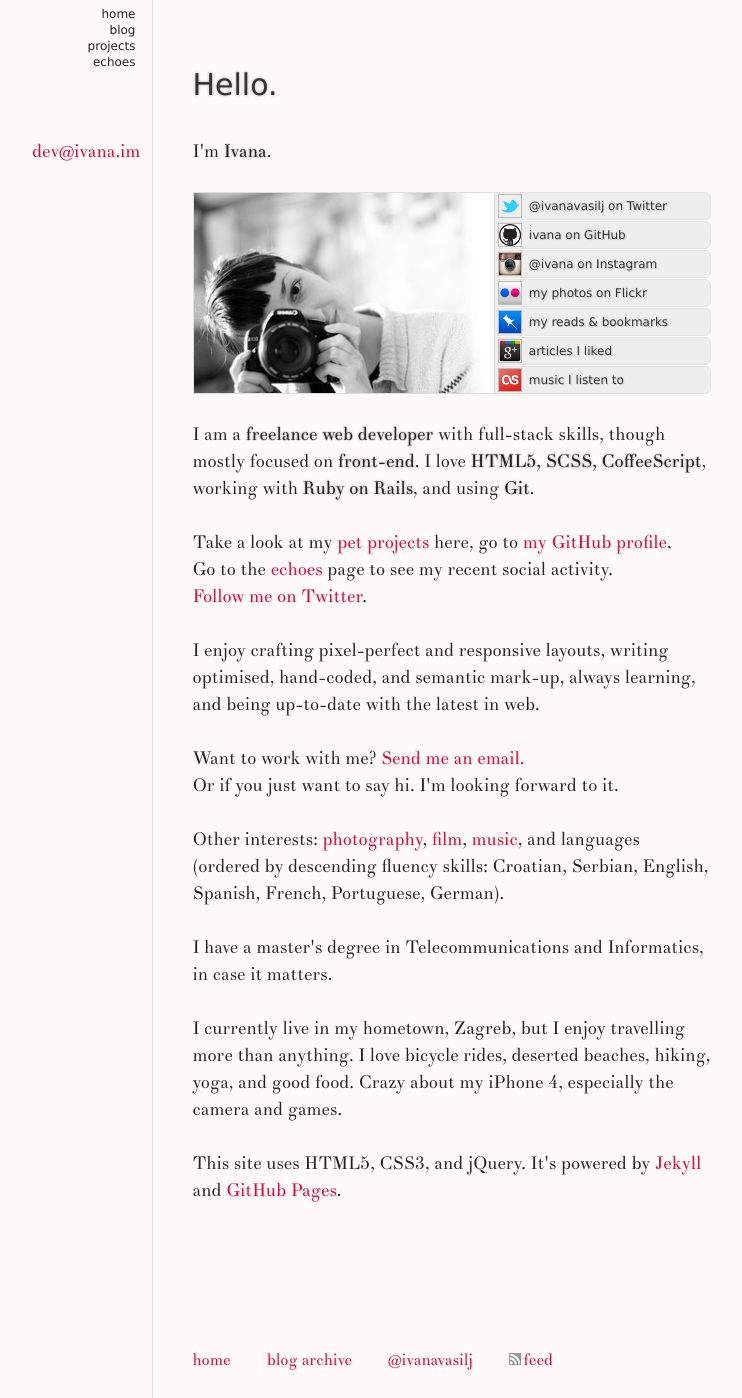
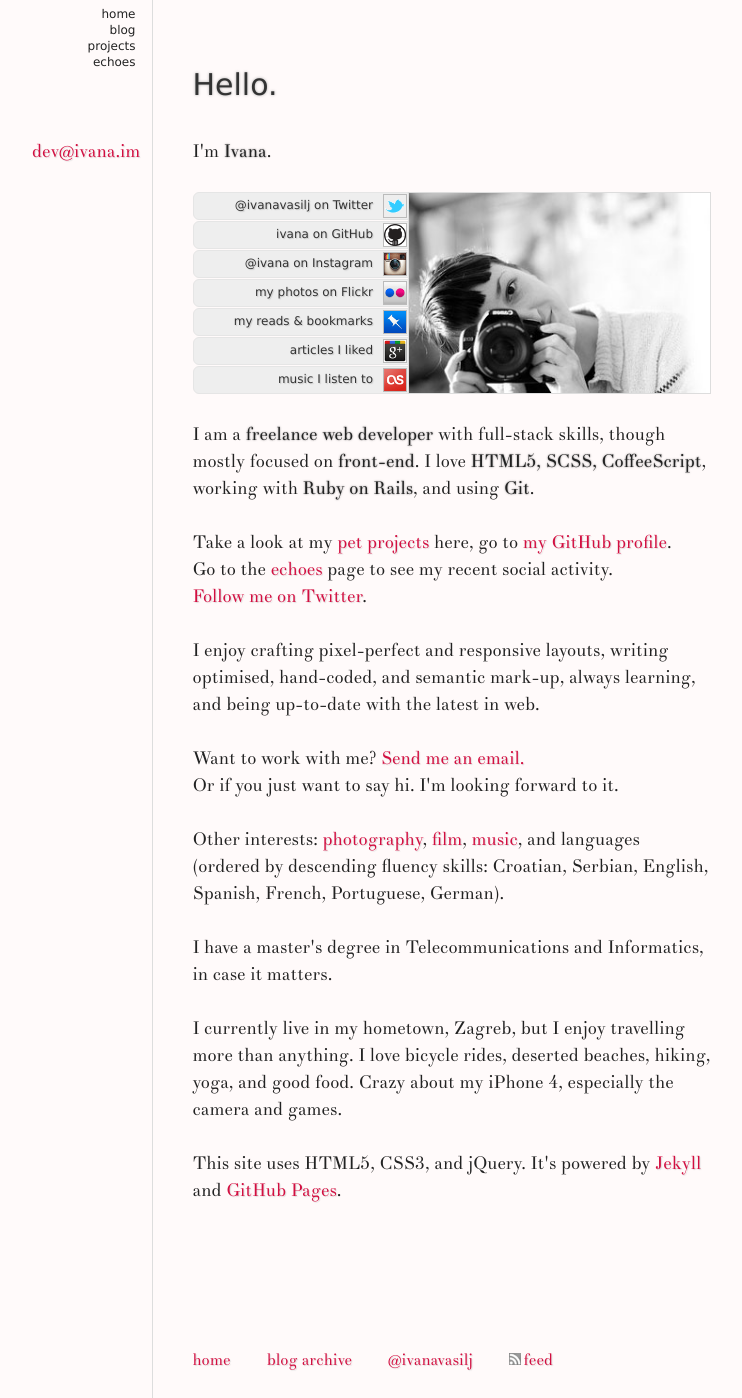
Before and after one commit to ivana/ivana.github.com, a Jekyll site: the page built from index.html, in a window 1280 px wide. Shown: the whole page, without its empty margins (209-951 px from the left). Built offline with Jekyll 4.4.1, drawn with Linux system fonts in a browser that asks for light colours; nearby versions of some CDN libraries; Markdown is read by kramdown in place of the engine named in the settings.

Commit message:
social nav left, photo right; other minor tweaks

```diff
--- a/css/style.css
+++ b/css/style.css
@@ -41,15 +41,14 @@ body > nav a:hover:before { content:'= ' }
 h1, nav, #archive a, .annotated a {
   font-family: geneva, tahoma, helvetica, arial, sans-serif; font-weight:normal;
 }
-
 h1 { text-shadow:0 0 3px #aaa; color:#333 }
 body > article header h1, body > article > h1, body > section > h1, body > section hgroup h1 {
   font-size:30px;
   margin:0 0 1.1em; padding:.1em 0;
 }
+body > article > section > h1, body > article > article > h1 { font-size:22px; }
+body > article > section > section > h1 { font-size:18px }
 body > article > section h1 { margin:1.5em 0 1em }
-body > article > section > h1 { font-size:22px; }
-body > article > section > section > h1 { font-size:18px }
 
 /* links */
 a {
@@ -63,7 +62,6 @@ p a, article li a, footer a, aside a, .annotated ol a {
   border-radius:6px;
 }
 p a:hover, article li a:hover, footer a:hover, aside a:hover, .annotated ol a:hover {
-  color:#F72C5F;
   text-decoration:underline;
 }
 
@@ -92,7 +90,7 @@ article li { line-height:1.5 }
   display: block; width:110px; padding: 0 5px;
   position: relative; right: 9.2em; bottom: 1.5em; margin-bottom: -1.5em;
 }
-.vcard .photo { float:left; border:1px solid #ddd; margin-right:3px; height:200px }
+.vcard .photo { float:right; border:1px solid #ddd; height:200px }
 .vcard ol { margin:1.5em 0; padding-left:0; list-style-type:none }
 .vcard li { line-height:1 }
 .vcard li a {
@@ -101,25 +99,27 @@ article li { line-height:1.5 }
   display: block; height: 24px;
   background:#eee; border:1px solid #e5e5e5;
   margin:1px 0; padding:1px 0;
+  text-align:right;
 }
 .vcard li a:hover {
-  background:#e4e4e4; margin-right:-5px;
+  background:#e4e4e4; margin-left:-5px;
   text-decoration:none;
+  color:#D30E40;
 }
 .vcard li a img {
   border:1px solid #bbb; width:22px;
-  vertical-align: text-bottom;
-  margin-right:3px;
+  float:right;
+  margin: 0 1px 0 10px;
 }
 .vcard li a span {
-  display: inline-block;
-  vertical-align: bottom; height: 18px;
+  padding: 5px;
+  display: block;
 }
+
 /* projects */
 #projects article { margin-bottom:30px; }
 #projects article h1 { margin:1.5em 0 1em }
 #projects p { margin-bottom:1em; }
-#projects h1 a:hover { color:#F72C5F;}
 #projects a:active, a:visited { outline:0 none }
 #projects img { border:1px solid #ddd }
 
@@ -128,8 +128,9 @@ article li { line-height:1.5 }
   font-size:16px; color:#333;
   text-shadow:0 0 2px #aaa;
 }
-#archive a:hover { color:#F72C5F; }
 #archive time { float:right; padding-top: 2px; }
+
+#projects h1 a:hover, #archive a:hover { color:#D30E40 }
 
 /* post */
 article header + p { margin-top:-1.35em }
```
